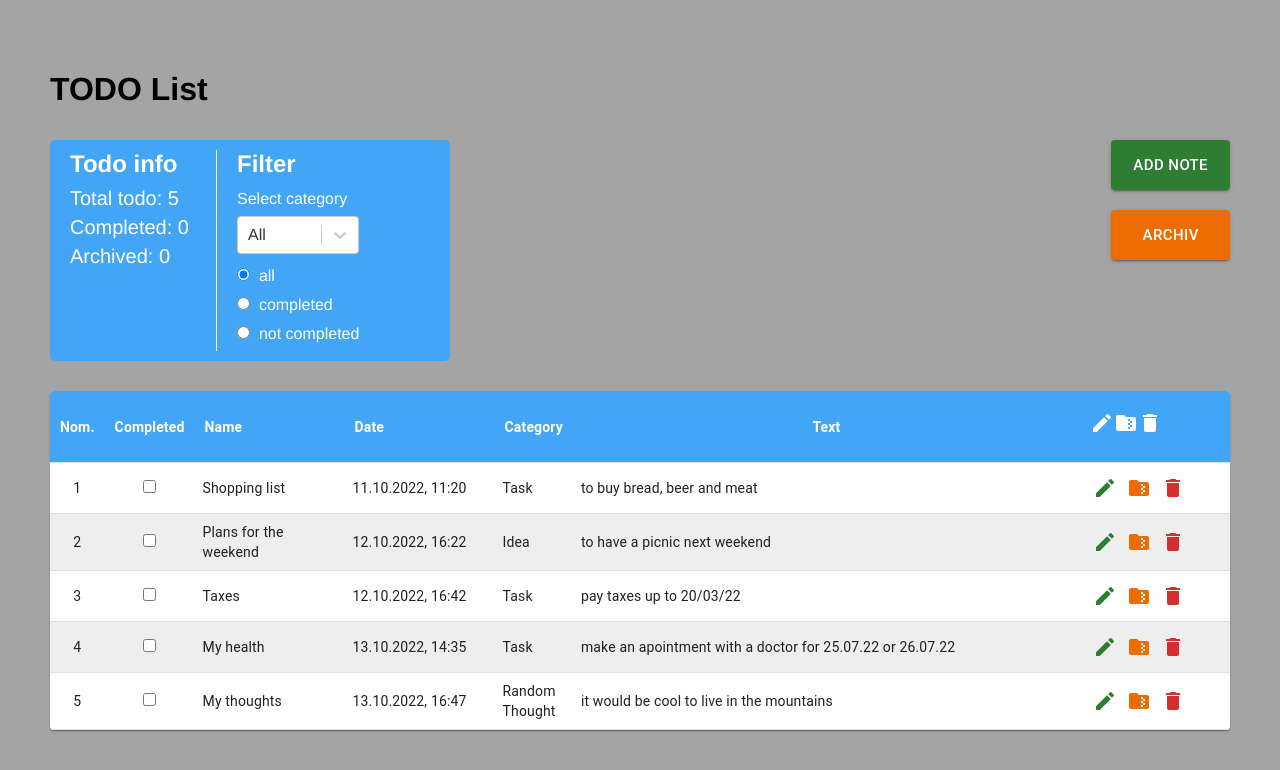
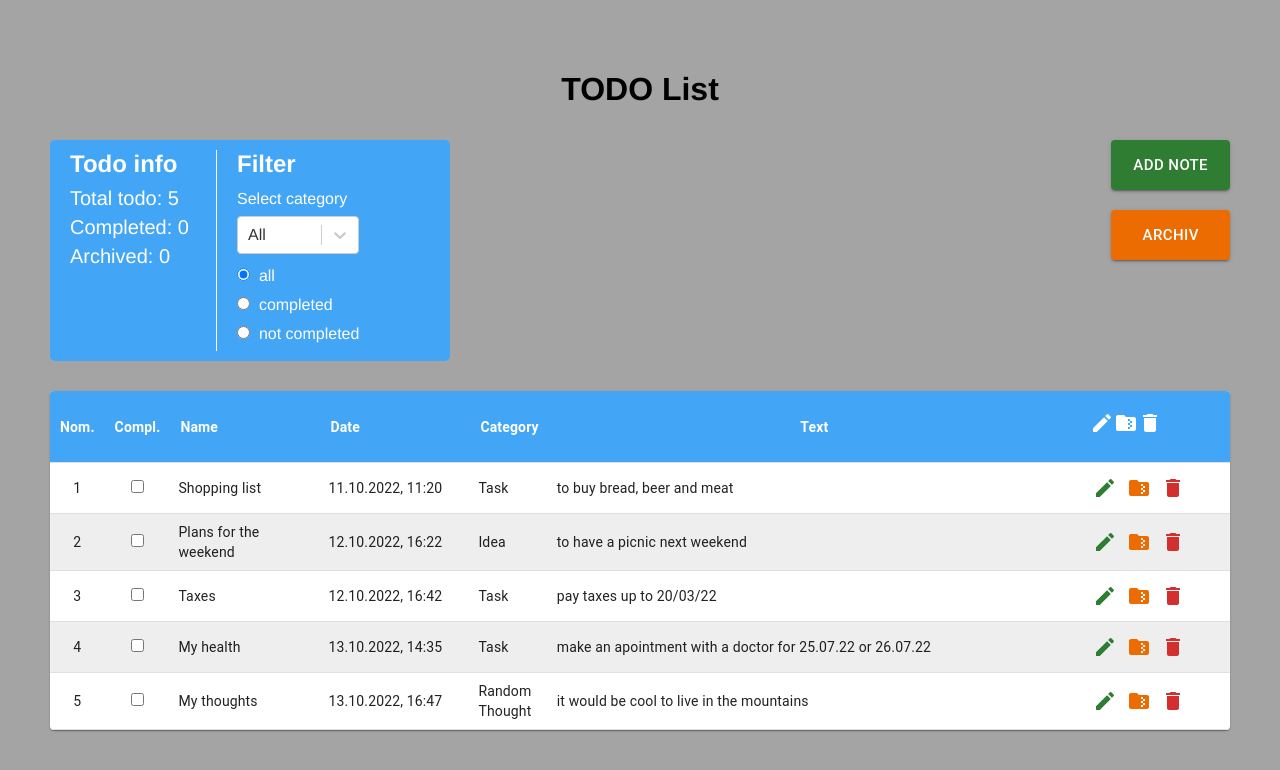
Before and after one commit to AZ70code/todo-react-app, a React (Create React App) app: page / in a window 1280 px wide. Shown: the top 770 px of the page. Built offline with nearby package versions, Linux system fonts and the light colour scheme.

Commit message:
refactoring

```diff
--- a/src/App.css
+++ b/src/App.css
@@ -1,3 +1,4 @@
 .app {
   background-color: #a4a4a4;
+  text-align: center;
 }
--- a/src/Components/Table/tableHeader.jsx
+++ b/src/Components/Table/tableHeader.jsx
@@ -19,12 +19,12 @@ const StyledTableCell = styled(TableCell)(({ theme }) => ({
   },
 }));
 
-const TableHeader = ({children, color}) => (
+const TableHeader = ({children}) => (
   <>
     <TableHead>
       <TableRow>
         <StyledTableCell width={30}>Nom.</StyledTableCell>
-        <StyledTableCell width={30}>Completed</StyledTableCell>
+        <StyledTableCell width={30}>Compl.</StyledTableCell>
         <StyledTableCell width={150}>Name</StyledTableCell>
         <StyledTableCell width={150}>Date</StyledTableCell>
         <StyledTableCell width={50}>Category</StyledTableCell>
```
